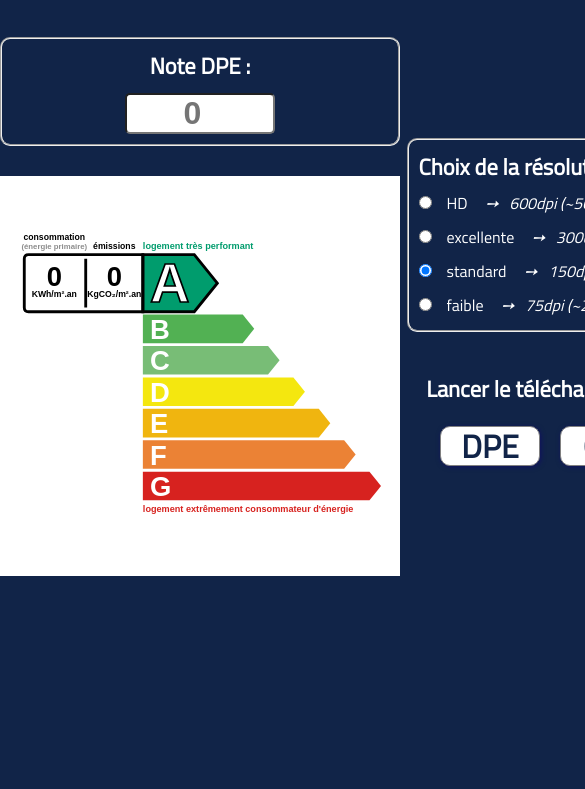
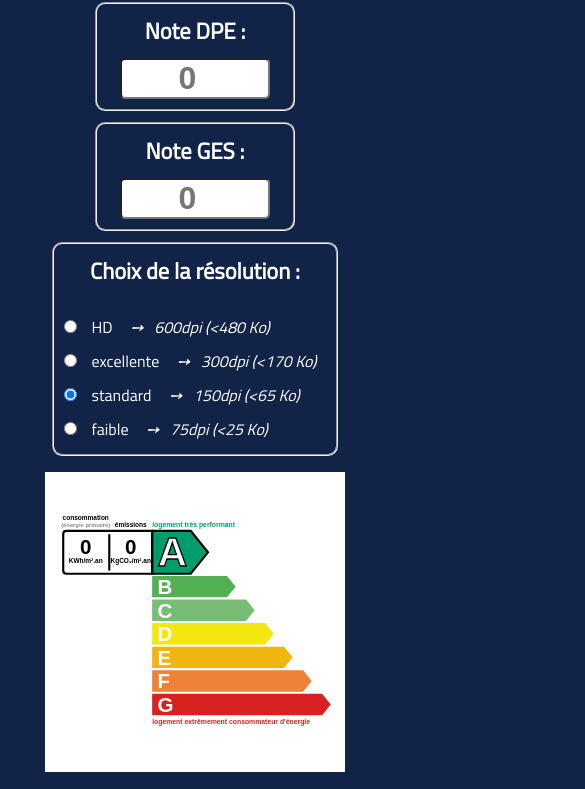
Before and after one commit to ltinseau/generateurEtiquetteDPE2, a plain HTML site: page index.html in a window 390 px wide. Shown: the part 154-943 px from the top of the page, 585 px wide, since content can reach past the window. Before the commit the page ends 844 px from the top, so only its background shows below. Drawn offline with Linux system fonts and the light colour scheme.

Commit message:
version responsive

```diff
--- a/index.html
+++ b/index.html
@@ -8,21 +8,18 @@
     <link rel="stylesheet" href="style.css" />
   </head>
   <body>
-    <div>
-      <h1>Générateur d'étiquette DPE et GES</h1>
+    <div class="headline">
+      <h1>Générateur d'étiquette <span>DPE et GES</span></h1>
     </div>
-    <div class="content">
-      <div id="contentDPE">
-        <section id="formulaireDPE"></section>
-        <section id="sectionDPE" style="height: 400px"></section>
-      </div>
-
-      <section id="formulaire"></section>
-
-      <div id="contentGES">
-        <section id="formulaireGES"></section>
-        <section id="sectionGES" style="height: 400px"></section>
-      </div>
+    <div class="main-container" id="main-container">
+      <!-- <div id="contentDPE"> -->
+      <section id="formulaireDPE"></section>
+      <section id="formulaireGES"></section>
+      <section id="formulaireRsl"></section>
+      <section id="sectionDPE" style="height: 400px"></section>
+      <section id="sectionGES" style="height: 400px"></section>
+      <section id="formulaireBtn"></section>
+      <!-- </div> -->
     </div>
 
     <div id="outputDPE" style="display: none">
--- a/index.js
+++ b/index.js
@@ -64,6 +64,27 @@ const contents = {
         />
       </fieldset>
     </form>`,
+  formulaireRsl: `
+    <form class="formulaire" name="mainForm" method="post" action="traitement.php">
+      <fieldset>
+        <p> Choix de la résolution :</p>
+        <p id="resolutionForm"></p>
+      </fieldset>
+    </form>`,
+  formulaireBtn: `
+    <form class="formulaire">
+      <fieldset>
+        <p id="downloadTxt"> Lancer le téléchargement :<br /> </p>
+        <p>
+          <a id="downloadDPE" href=""></a>
+          <button type="button" class="Btn" id="buttonDPE">DPE</button>
+        </p>
+        <p>
+          <a id="downloadGES" href=""></a>
+          <button type="button" class="Btn" id="buttonGES">GES</button>
+        </p>
+      </fieldset>
+    </form>`,
 };
 
 const QualityEnum = {
@@ -76,28 +97,28 @@ const QualityEnum = {
       value: 1,
       name: "HD",
       resolution: "600dpi",
-      size: "500 Ko",
+      size: "480 Ko",
       scale: 9.451,
     },
     2: {
       value: 2,
       name: "excellente",
       resolution: "300dpi",
-      size: "200 Ko",
+      size: "170 Ko",
       scale: 4.726,
     },
     3: {
       value: 3,
       name: "standard",
       resolution: "150dpi",
-      size: "60 Ko",
+      size: "65 Ko",
       scale: 2.363,
     },
     4: {
       value: 4,
       name: "faible",
       resolution: "75dpi",
-      size: "24 Ko",
+      size: "25 Ko",
       scale: 1.182,
     },
   },
@@ -517,33 +538,30 @@ fieldGES.addEventListener("input", (e) => {
 //===============================================================//
 
 // fonction pour afficher le formulaire (sans la liste des résolutions)
-function mainFormulaireDisplay(element) {
-  document.getElementById(element).innerHTML = `
-    <form class="formulaire" name="mainForm" method="post" action="traitement.php">
-      <fieldset>
+// function mainFormulaireDisplay(element) {
+//   document.getElementById(element).innerHTML = `
+//     <form class="formulaire" name="mainForm" method="post" action="traitement.php">
+//       <fieldset>
 
-        <p id="resolutionForm">
-          <!-- resolutionListDisplay() -->
-        </p>
-      </fieldset>
-    </form>
-    <form class="boutons">
-      <p> Lancer le téléchargement :<br /> </p>
-      <div>
-        <a id="downloadDPE" href=""></a>
-        <button type="button" class="Btn" id="buttonDPE">DPE</button>
-        <a id="downloadGES" href=""></a>
-        <button type="button" class="Btn" id="buttonGES">GES</button>
-      </div>
-    </form>
-
-  `;
-}
+//         <p id="resolutionForm">
+//           <!-- resolutionListDisplay() -->
+//         </p>
+//       </fieldset>
+//     </form>
+//     <form class="boutons">
+//       <p> Lancer le téléchargement :<br /> </p>
+//       <div>
+//         <a id="downloadDPE" href=""></a>
+//         <button type="button" class="Btn" id="buttonDPE">DPE</button>
+//         <a id="downloadGES" href=""></a>
+//         <button type="button" class="Btn" id="buttonGES">GES</button>
+//       </div>
+//     </form>
+//   `;
+// }
 
 // fonction pour afficher les résolutions (avec un selecteur en DE et la résolution par défaut)
 function resolutionListDisplay(element, defaut) {
-  document.getElementById(element).innerHTML = `
-    Choix de la résolution :<br />`;
   for (i = 1; i <= 4; i++) {
     var quality = QualityEnum.properties[i];
     // input avec coche par défaut (checked)
@@ -569,13 +587,16 @@ function resolutionListDisplay(element, defaut) {
     />`);
     // label :
     document.getElementById(element).innerHTML += `
-    <label for= ${quality.resolution}> ${quality.name} <span style="font-style:italic"> &nbsp; &nbsp;  &#10137;  &nbsp;  ${quality.resolution} (~${quality.size})</span> </label><br />
+    <label for= ${quality.resolution}> ${quality.name} <span style="font-style:italic"> &nbsp; &nbsp;  &#10137;  &nbsp;  ${quality.resolution} (<${quality.size})</span> </label><br />
     `;
   }
 }
 
-mainFormulaireDisplay("formulaire");
+//mainFormulaireDisplay("formulaire");
+
+HTMLDisplay(contents.formulaireRsl, "formulaireRsl");
 resolutionListDisplay("resolutionForm", "standard");
+HTMLDisplay(contents.formulaireBtn, "formulaireBtn");
 
 const cbs = document.querySelectorAll("input[name=label]");
 
--- a/style.css
+++ b/style.css
@@ -27,6 +27,9 @@
 
 body {
   background-color: var(--main-bg-color);
+  display: flex;
+  flex-direction: column;
+  align-items: center;
 }
 
 * {
@@ -37,7 +40,9 @@ body {
   text-align: center;
   /* border: 0.1px solid brown; */
 }
-
+.headline {
+  width: 98%;
+}
 h1 {
   color: white;
   margin: 10px 10px 40px 10px;
@@ -46,9 +51,11 @@ h1 {
   border-bottom: 5px solid white;
 }
 
-/* #sectionDPE #sectionGES {
-  max-height: 350px;
-} */
+div {
+  display: block;
+}
+
+/********   CSS pour les étiquettes   *****************/
 
 .lettrage {
   font-family: sans-serif;
@@ -141,6 +148,8 @@ h1 {
   fill: var(--color-GES7);
 }
 
+/************** FIN CSS étiquettes ******************/
+
 .content {
   display: flex;
   flex-direction: row;
@@ -150,13 +159,60 @@ h1 {
   align-content: flex-start;
 }
 
-#formulaire {
-  max-height: 350px;
+.main-container {
+  display: grid;
+  grid-template-columns: auto auto auto auto;
+  grid-template-rows: auto auto auto;
+  grid-template-areas:
+    "n1 f1 f1 n2"
+    "s1 f1 f1 s2"
+    "s1 f2 f2 s2";
+  align-items: center;
+  padding: 20px;
+  max-width: 1220px;
+}
+
+#formulaireDPE {
+  grid-area: n1;
+}
+#formulaireGES {
+  grid-area: n2;
+}
+#formulaireRsl {
+  grid-area: f1;
+  min-height: 200px;
   min-width: 300px;
-  display: flex;
-  flex-direction: column;
+}
+#formulaireBtn {
+  grid-area: f2;
+  min-width: 300px;
+  margin: 20px;
+
+  /* align-content: flex-start; */
+}
+#formulaireBtn fieldset {
+  display: grid;
+  grid-template-columns: auto auto;
+  grid-template-rows: auto auto;
+  grid-template-areas:
+    "txt txt"
+    "b1 b2";
   align-items: center;
-  align-content: flex-start;
+  width: auto;
+}
+#sectionDPE {
+  grid-area: s1;
+}
+#sectionGES {
+  grid-area: s2;
+}
+#formulaireDPE,
+#formulaireGES,
+#formulaireRsl,
+#sectionDPE,
+#sectionGES {
+  margin: 10px;
+  height: 100px;
 }
 
 .Btn {
@@ -205,17 +261,21 @@ h1 {
   font-family: "Titillium Web", sans-serif;
 }
 .formulaire > fieldset {
-  width: 100%;
-  margin-bottom: 30px;
+  width: auto;
+  min-width: 200px;
+  /* margin: 20px; */
   border-radius: 10px;
   /* padding: 10px; */
 }
 .formulaire > fieldset > p {
   padding: 10px;
-  text-align: left;
   font-size: 1.4rem;
   font-weight: bold;
 }
+#resolutionForm {
+  text-align: left;
+}
+
 label {
   font-size: 1rem;
   padding: 10px;
@@ -228,7 +288,9 @@ input[type="number"] {
   max-width: 150px;
   font-weight: bold;
 }
-#formulaireDPE > p #formulaireGES > p {
+
+#formulaireDPE > p,
+#formulaireGES > p {
   margin: 10px;
   width: 100%;
   display: flex;
@@ -265,6 +327,15 @@ input[type="number"] {
 .boutons > div {
   display: flex;
   flex-direction: row;
+}
+#downloadTxt {
+  grid-area: txt;
+}
+#downloadDPE {
+  grid-area: b1;
+}
+#downloadGES {
+  grid-area: b2;
 }
 
 @keyframes alertField {
@@ -344,3 +415,176 @@ input[type="number"] {
   -webkit-animation-iteration-count: 2;
   -webkit-animation-fill-mode: none;
 }
+
+/***************responsive***************************/
+
+@media screen and (max-width: 1220px) {
+  .main-container {
+    display: grid;
+    grid-template-columns: auto auto auto auto;
+    grid-template-rows: auto auto 1fr;
+    grid-template-areas:
+      "n1 f1 f1 n2"
+      "s1 s1 s2 s2"
+      "f2 f2 f2 f2";
+    /* align-content: flex-start; */
+    padding: 20px;
+    justify-items: center;
+  }
+  #formulaireRsl {
+    margin-bottom: 20px;
+    max-width: 300px;
+  }
+  #formulaireDPE,
+  #formulaireGES {
+    width: 200px;
+  }
+}
+
+@media screen and (max-width: 900px) {
+  .main-container {
+    display: grid;
+    grid-template-columns: auto auto auto auto;
+    grid-template-rows: auto auto auto auto;
+    grid-template-areas:
+      "n1 f1 f1 n2"
+      "s1 s1 s1 s1"
+      "s2 s2 s2 s2"
+      "f2 f2 f2 f2";
+    /* align-content: flex-start; */
+    padding: 20px;
+    justify-items: center;
+  }
+  #formulaireRsl {
+    margin-bottom: 20px;
+    max-width: 300px;
+  }
+  #formulaireDPE,
+  #formulaireGES {
+    width: 200px;
+  }
+  h1 {
+    margin-bottom: 5px;
+  }
+}
+
+@media screen and (max-width: 800px) {
+  .main-container {
+    display: grid;
+    grid-template-columns: auto auto;
+    grid-template-rows: auto auto auto auto auto;
+    grid-template-areas:
+      "n1 n2"
+      "f1 f1"
+      "s1 s1"
+      "s2 s2"
+      "f2 f2";
+    /* align-content: flex-start; */
+    padding: 20px;
+    justify-items: center;
+  }
+  #formulaireRsl {
+    margin-bottom: 20px;
+    max-width: 300px;
+  }
+  #formulaireDPE,
+  #formulaireGES {
+    width: 200px;
+  }
+  h1 {
+    margin-bottom: 0px;
+  }
+}
+
+@media screen and (max-width: 560px) {
+  .main-container {
+    display: flex;
+    flex-direction: column;
+    padding: 20px;
+    justify-items: center;
+  }
+  #formulaireRsl {
+    margin-bottom: 20px;
+    max-width: 300px;
+  }
+  #formulaireDPE,
+  #formulaireGES {
+    width: 200px;
+  }
+  h1 {
+    margin-bottom: 0px;
+  }
+  h1 > span {
+    white-space: nowrap;
+  }
+}
+
+@media screen and (max-width: 480px) {
+  .main-container {
+    display: flex;
+    flex-direction: column;
+    padding: 20px;
+    justify-items: center;
+  }
+  #formulaireRsl {
+    margin-bottom: 20px;
+    max-width: 300px;
+  }
+  #formulaireDPE,
+  #formulaireGES {
+    width: 200px;
+  }
+  h1 {
+    margin: 5px 0px 0px 0px;
+  }
+  h1 > span {
+    white-space: nowrap;
+  }
+  #svgDPE,
+  #svgGES {
+    width: 300px;
+    height: 300px;
+  }
+  #sectionDPE,
+  #sectionGES {
+    margin-bottom: -90px;
+  }
+  .main-container {
+    padding: 0px;
+  }
+}
+
+@media screen and (max-width: 330px) {
+  .main-container {
+    display: flex;
+    flex-direction: column;
+    padding: 10px;
+    justify-items: center;
+  }
+  #formulaireRsl {
+    margin: 10px 0px 20px 0px;
+    max-width: 300px;
+  }
+  #formulaireDPE,
+  #formulaireGES {
+    width: 200px;
+  }
+  h1 {
+    margin: 5px 0px 0px 0px;
+  }
+  h1 > span {
+    white-space: nowrap;
+  }
+  #svgDPE,
+  #svgGES {
+    width: 300px;
+    height: 300px;
+  }
+  #sectionDPE,
+  #sectionGES {
+    margin-bottom: -90px;
+  }
+  .main-container {
+    padding: 0px;
+  }
+}
```
Also changed, not shown: notes.txt.
